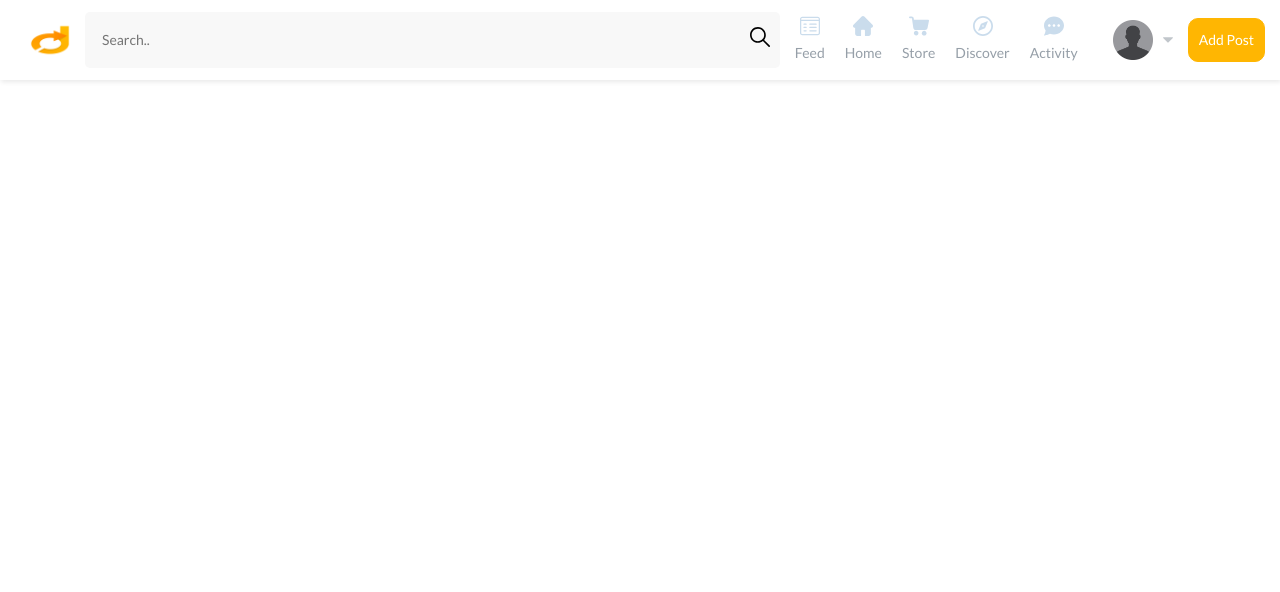
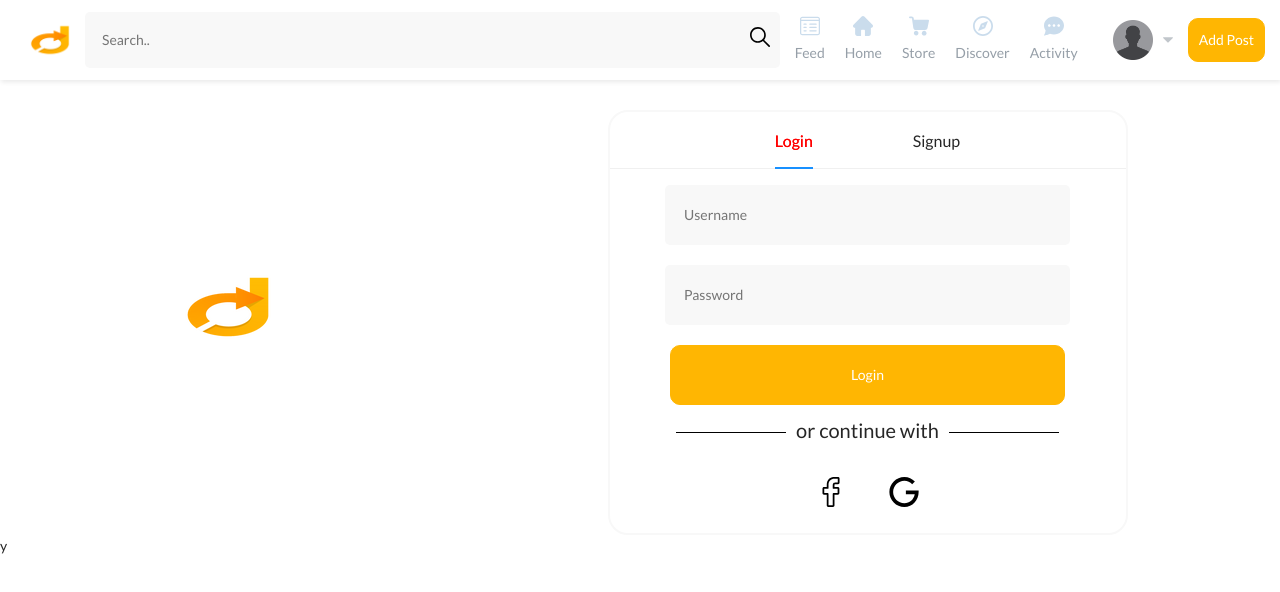
Before and after one commit to IGenSol/Derb-app-client-front-end, a React (Create React App) app: page /account in a window 1280 px wide. Shown: the top 592 px of the page. Built offline with nearby package versions, Linux system fonts and the light colour scheme.

Commit message:
Account Page added

```diff
--- a/src/App.jsx
+++ b/src/App.jsx
@@ -12,6 +12,7 @@ import Store from "./pages/Store/Store";
 import ShowCase from "./components/ShowCase/ShowCase";
 
 import { GlobalStyle } from "./style/globalStyle";
+import Account from "./pages/Account/Account";
 
 function App() {
   return (
@@ -25,9 +26,11 @@ function App() {
           <Route path="/store" exact component={Store} />
           <Route path="/discover" exact component={Discover} />
           <Route path="/show-case" exact component={ShowCase} />
+          <Route path="/account" exact component={Account} />
         </Switch>
-      </ThemeProvider>
+      </ThemeProvider>y
     </Router>
+
   );
 }
 
--- /dev/null
+++ b/src/pages/Account/Account.jsx
@@ -0,0 +1,149 @@
+import React from 'react'
+import { Tabs } from 'antd';
+import { Loginstyle, Signupstyle, Inputstyle } from "./Account.style"
+import { FacebookIcon, GoogleIcon } from "../../svgs/index"
+
+
+const Login = () => {
+    return (
+        <Inputstyle>
+            <article className="input-wrapper">
+                <input
+                    type="text"
+                    name="Username"
+                    placeholder="Username"
+                    className="site-searchbar"
+                />
+                <span className="icon-wrapper">
+                    {/* <SearchIcon /> */}
+                </span>
+                <input
+                    type="text"
+                    name="Password"
+                    placeholder="Password"
+                    className="site-searchbar"
+                />
+                <span className="icon-wrapper">
+                    {/* <SearchIcon /> */}
+                </span>
+
+                <button className="login-btn">Login</button>
+
+                <p>or continue with</p>
+
+                <span className="icon"><FacebookIcon />   <GoogleIcon /></span>
+
+            </article>
+        </Inputstyle>
+    )
+}
+
+
+const Signup = () => {
+    return (
+        <Inputstyle>
+            <article className="input-wrapper">
+                <input
+                    type="text"
+                    name="Username"
+                    placeholder="Username"
+                    className="site-searchbar"
+                />
+                <span className="icon-wrapper">
+                    {/* <SearchIcon /> */}
+                </span>
+                <input
+                    type="email"
+                    name="email"
+                    placeholder="Email"
+                    className="site-searchbar"
+                />
+                <span className="icon-wrapper">
+                    {/* <SearchIcon /> */}
+                </span>
+                <input
+                    type="text"
+                    name="password"
+                    placeholder="Password"
+                    className="site-searchbar"
+                />
+                <span className="icon-wrapper">
+                    {/* <SearchIcon /> */}
+                </span>
+                <input
+                    type="text"
+                    name="conformpassword"
+                    placeholder="Conform-Password"
+                    className="site-searchbar"
+                />
+                <span className="icon-wrapper">
+                    {/* <SearchIcon /> */}
+                </span>
+
+                <button className="login-btn">Sign up</button>
+
+                <p>or continue with</p>
+
+                <span className="icon"><FacebookIcon />   <GoogleIcon /></span>
+
+            </article>
+        </Inputstyle>
+    )
+}
+
+
+
+
+
+const Useraccount = () => {
+
+    const { TabPane } = Tabs;
+
+    return (
+        <Signupstyle>
+
+            <Tabs
+                tabBarGutter={100}
+                size="large"
+                centered="true"
+                defaultActiveKey="1"
+                className="border"
+            >
+                <TabPane tab="Login" key="Login">
+                    <article className="Login">
+                        <Login />
+                    </article>
+                </TabPane>
+
+                <TabPane tab="Signup" key="Signup">
+                    <Signup />
+                </TabPane>
+            </Tabs>
+
+        </Signupstyle >
+
+
+
+
+    )
+}
+
+
+function Account() {
+    return (
+        <Loginstyle>
+            <picture className="image-wrapper">
+                <img
+                    src="./images/site-logo.png"
+                    alt="Site Logo"
+                    className="account-logo"
+                />
+            </picture>
+            <Useraccount />
+
+
+        </Loginstyle>
+    )
+}
+
+export default Account;
--- /dev/null
+++ b/src/pages/Account/Account.style.js
@@ -0,0 +1,98 @@
+import styled from "styled-components";
+
+import {
+    CommonButton,
+    FlexboxStyle,
+} from "../../style/commomStyle";
+
+
+
+export const Loginstyle = styled.main`
+
+${FlexboxStyle({
+    justify: "space-around",
+})}
+
+
+
+
+`;
+
+export const Inputstyle = styled.main`
+
+
+p {
+    font-size: 2rem;
+}
+p::before,
+p::after {
+    display: inline-block;
+    content: "";
+    border-top: .1rem solid black;
+    width: 11rem;
+    margin: -.5rem 1rem;
+    transform: translateY(-1rem);
+}
+
+
+
+
+.input-wrapper{
+${FlexboxStyle({
+    direction: "column",
+    rowgap: "1rem",
+})}
+}
+
+input{
+    background: ${(p) => p.theme.colors.DULL_GRAY_COLOR};
+    padding: 1.9rem;
+    padding-right: 23rem;
+    border: none;
+    outline: none;
+    border-radius: 0.5rem;
+
+}
+
+
+.login-btn{
+
+    ${CommonButton({ padding: '1.8rem 18rem' })} ;
+
+}
+
+
+.icon{
+    >svg{
+        width:3rem;
+        margin: 2rem;
+    }
+}
+
+
+
+
+
+
+
+`;
+export const Signupstyle = styled.main`
+
+margin-top: 3rem;
+width: 52rem;
+
+
+.border{
+    border:.2rem solid ${(p) => p.theme.colors.DULL_GRAY_COLOR};
+    border-radius: 2rem;
+}
+
+.ant-tabs-tab.ant-tabs-tab-active .ant-tabs-tab-btn {
+    color: red;
+    text-shadow: 0 0 0.25px currentColor;
+}
+
+
+
+
+`;
--- a/src/style/commomStyle.js
+++ b/src/style/commomStyle.js
@@ -1,10 +1,11 @@
 import { css } from "styled-components";
 
-export const FlexboxStyle = ({ align, justify, direction }) => css`
+export const FlexboxStyle = ({ align, justify, direction, rowgap }) => css`
   display: flex;
   align-items: ${align || "center"};
   justify-content: ${justify || "space-between"};
   flex-direction: ${direction || "row"};
+  row-gap: ${rowgap || "0rem"}
 `;
 
 export const CommonGridStyle = ({ columns, rowGap, columnGap, align }) => css`
--- a/src/svgs/index.js
+++ b/src/svgs/index.js
@@ -993,6 +993,20 @@ export const EyeIcon = () => {
 
 // social icons
 
+
+export const GoogleIcon = () => {
+  return (
+
+    <svg viewBox="0 0 510 510" >
+
+      <path d="M286.875,229.5v63.75h150.45c-15.3,89.25-86.7,153-175.95,153c-104.55,0-191.25-86.7-191.25-191.25
+			s86.7-191.25,191.25-191.25c53.55,0,99.45,22.95,132.6,58.65l45.9-45.9c-45.9-45.9-107.1-76.5-178.5-76.5
+			c-140.25,0-255,114.75-255,255s114.75,255,255,255s242.25-114.75,242.25-255v-25.5H286.875z"/>
+
+    </svg>
+
+  )
+}
 export const FacebookIcon = () => {
   return (
     <svg viewBox="-110 1 511 511.99996">
```
